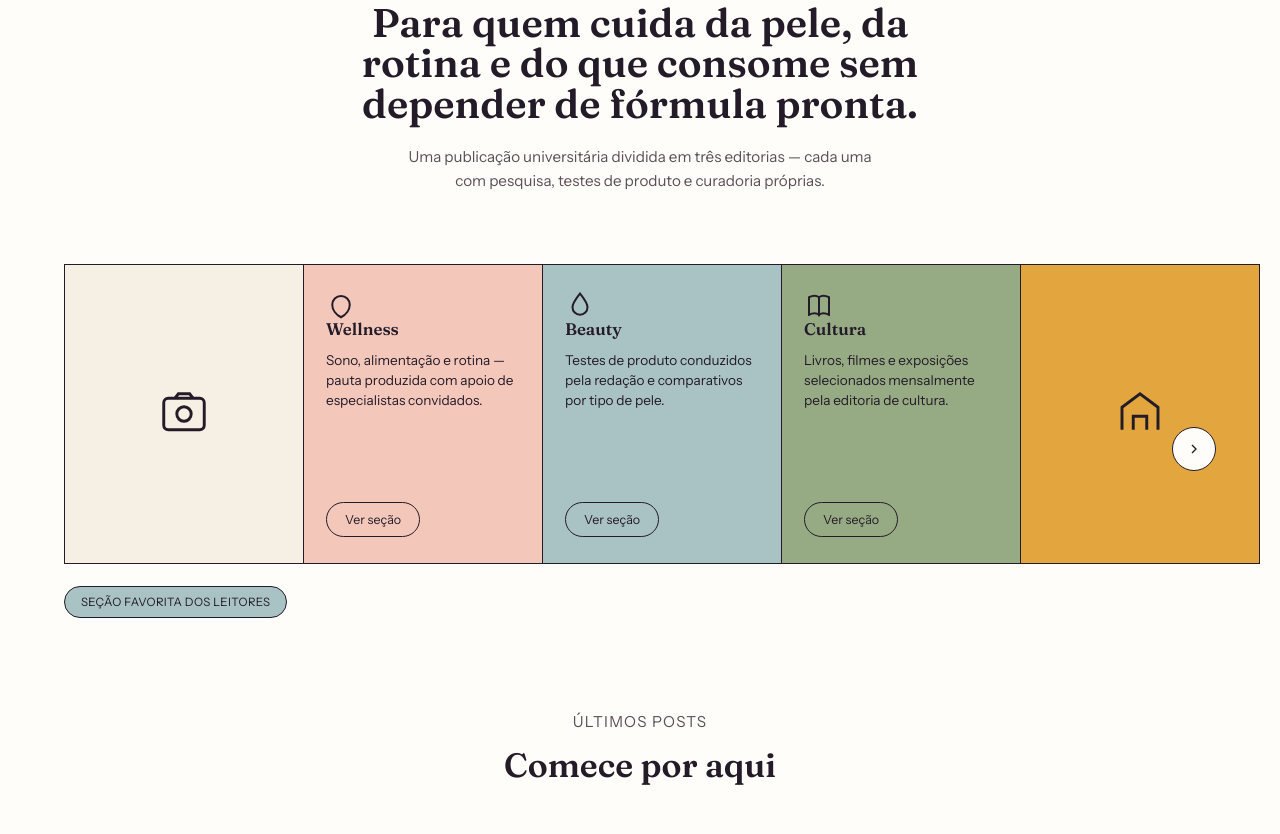
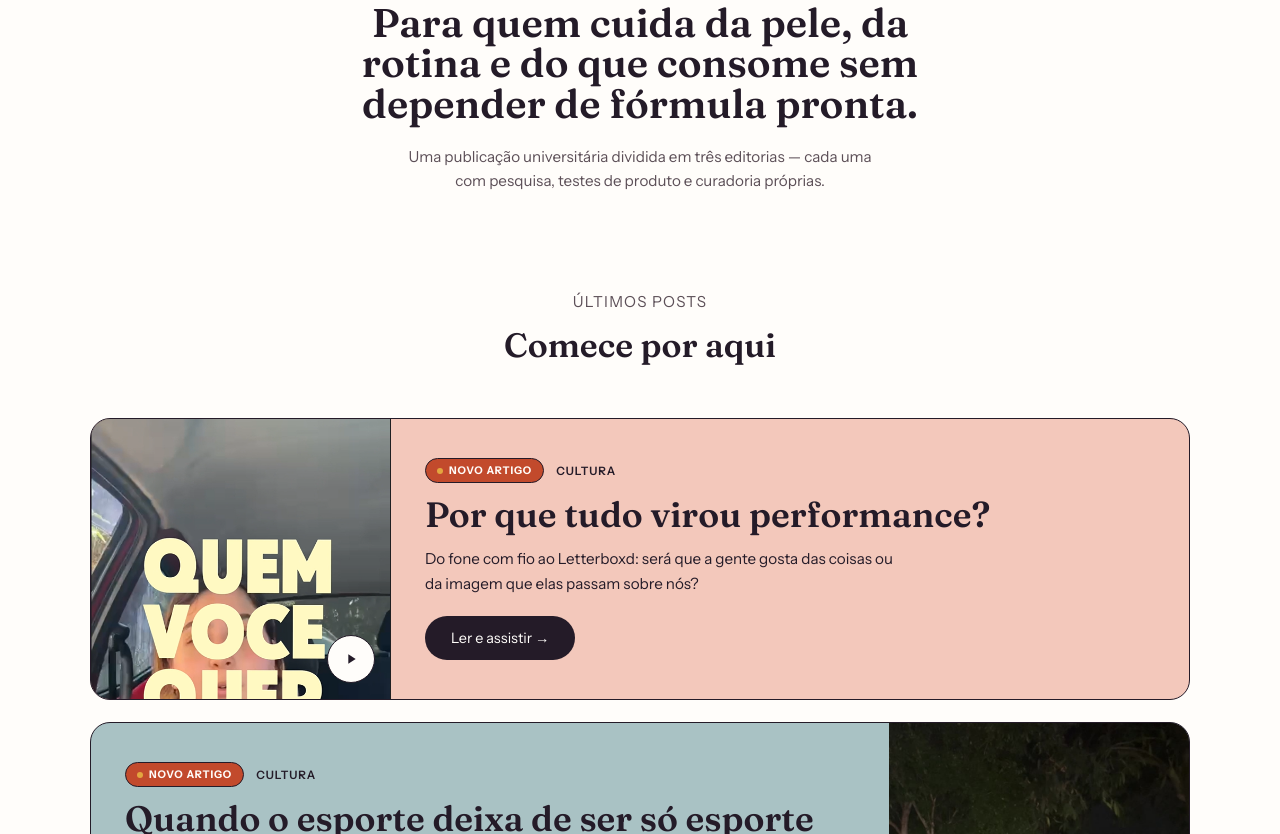
Before and after one commit to geovannafrizzo/PROJETO_RP, a plain HTML site: page index.html in a window 1280 px wide. Shown: the part 601-1435 px from the top of the page. Drawn offline with Linux system fonts and the light colour scheme.

Commit message:
Update index.html

```diff
--- a/index.html
+++ b/index.html
@@ -611,39 +611,6 @@
       <p>Uma publicação universitária dividida em três editorias — cada uma com pesquisa, testes de produto e curadoria próprias.</p>
     </div>
 
-    <div class="strip-wrap">
-      <div class="strip" id="strip">
-        <div class="strip-item strip-photo" style="background:var(--cream);">
-          <svg width="54" height="54" viewBox="0 0 24 24" fill="none" stroke="#241b28" stroke-width="1.3" aria-hidden="true"><rect x="3" y="5" width="18" height="14" rx="2"/><circle cx="12" cy="12" r="3.2"/><path d="M8 5l1.5-2h5L16 5"/></svg>
-        </div>
-        <div class="strip-item strip-card" style="background:var(--blush);">
-          <svg width="30" height="30" viewBox="0 0 24 24" fill="none" stroke="#241b28" stroke-width="1.6" aria-hidden="true"><path d="M12 21c-4-2-7-6-7-10a7 7 0 0 1 14 0c0 4-3 8-7 10z"/></svg>
-          <h3>Wellness</h3>
-          <p>Sono, alimentação e rotina — pauta produzida com apoio de especialistas convidados.</p>
-          <button class="btn outline" onclick="goTo('wellness')">Ver seção</button>
-        </div>
-        <div class="strip-item strip-card" style="background:var(--teal);">
-          <svg width="30" height="30" viewBox="0 0 24 24" fill="none" stroke="#241b28" stroke-width="1.6" aria-hidden="true"><path d="M12 2c3 4 6 7.5 6 11a6 6 0 0 1-12 0c0-3.5 3-7 6-11z"/></svg>
-          <h3>Beauty</h3>
-          <p>Testes de produto conduzidos pela redação e comparativos por tipo de pele.</p>
-          <button class="btn outline" onclick="goTo('beauty')">Ver seção</button>
-        </div>
-        <div class="strip-item strip-card" style="background:var(--sage);">
-          <svg width="30" height="30" viewBox="0 0 24 24" fill="none" stroke="#241b28" stroke-width="1.6" aria-hidden="true"><path d="M4 5c3-1.5 6-1.5 8 0v14c-2-1.5-5-1.5-8 0V5z"/><path d="M20 5c-3-1.5-6-1.5-8 0v14c2-1.5 5-1.5 8 0V5z"/></svg>
-          <h3>Cultura</h3>
-          <p>Livros, filmes e exposições selecionados mensalmente pela editoria de cultura.</p>
-          <button class="btn outline" onclick="goTo('cultura')">Ver seção</button>
-        </div>
-        <div class="strip-item strip-photo" style="background:var(--mustard);">
-          <svg width="54" height="54" viewBox="0 0 24 24" fill="none" stroke="#241b28" stroke-width="1.3" aria-hidden="true"><path d="M4 19V9l8-6 8 6v10"/><path d="M9 19v-6h6v6"/></svg>
-        </div>
-      </div>
-      <span class="strip-tag">seção favorita dos leitores</span>
-      <button class="strip-arrow" aria-label="Ver mais" onclick="document.getElementById('strip').scrollBy({left:240,behavior:'smooth'})">
-        <svg width="16" height="16" viewBox="0 0 24 24" fill="none" stroke="#241b28" stroke-width="2"><path d="M9 6l6 6-6 6"/></svg>
-      </button>
-    </div>
-
     <div class="section-pad">
       <div class="kicker-section" style="padding-top:0;">
         <p class="kicker-label" style="justify-content:center; margin-bottom:14px;">últimos posts</p>
```
